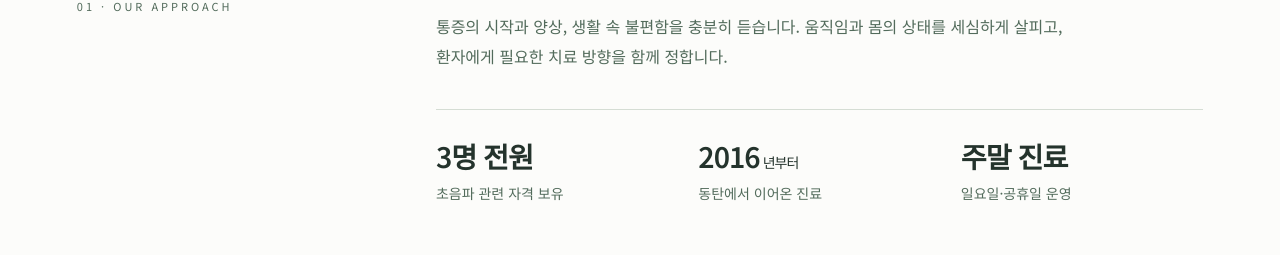
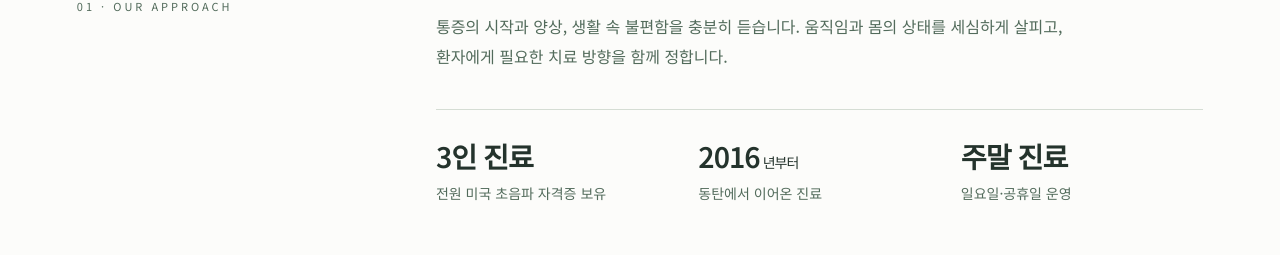
Before and after one commit to ymini0802-oss/haenamu-preview, a plain HTML site: page index.html in a window 1280 px wide. Shown: the part 1033-1288 px from the top of the page. Drawn offline with Linux system fonts and the light colour scheme.

Commit message:
Update physician count and ultrasound credential wording

```diff
--- a/index.html
+++ b/index.html
@@ -3,7 +3,7 @@
 <div class="editorial-approach-content"><p class="editorial-approach-kicker">해나무가 진료를 시작하는 방법</p>
 <h2>충분히 듣고 세심하게 살펴,<br><em>필요한 치료를 선택합니다.</em></h2>
 <p class="editorial-approach-copy">통증의 시작과 양상, 생활 속 불편함을 충분히 듣습니다. 움직임과 몸의 상태를 세심하게 살피고, 환자에게 필요한 치료 방향을 함께 정합니다.</p>
-<div class="editorial-approach-facts"><div><strong>3명 전원</strong><span>초음파 관련 자격 보유</span></div><div><strong>2016<small>년부터</small></strong><span>동탄에서 이어온 진료</span></div><div><strong>주말 진료</strong><span>일요일·공휴일 운영</span></div></div></div></section><section class="section dark pain-section" id="specialties">
+<div class="editorial-approach-facts"><div><strong>3인 진료</strong><span>전원 미국 초음파 자격증 보유</span></div><div><strong>2016<small>년부터</small></strong><span>동탄에서 이어온 진료</span></div><div><strong>주말 진료</strong><span>일요일·공휴일 운영</span></div></div></div></section><section class="section dark pain-section" id="specialties">
 <div class="index">02 · PAIN & CONDITIONS</div>
 <div class="special-head"><h2>이런 통증을<br>진료합니다.</h2><p>척추·관절 질환부터 손상 후 통증까지, 증상의 양상과 몸의 상태를 함께 살펴 진료합니다.</p></div>
 <div class="special-grid pain-grid">
```
